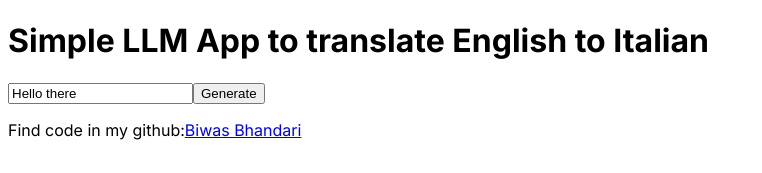
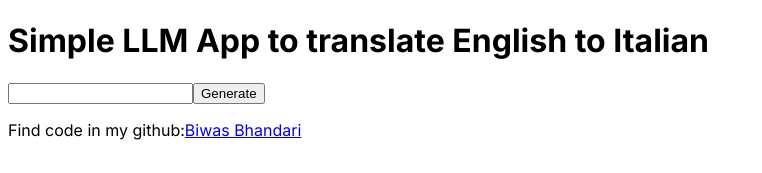
Before and after one commit to biwasbhandari/LLM-applications, a Next.js app: page /basic in a window 1280 px wide. Shown: the top 173 px of the page, without its empty margins (0-762 px from the left). Built offline with nearby package versions, Linux system fonts and the light colour scheme; no server answers.

Commit message:
fix(basic): Added input fields

```diff
--- a/src/app/basic/page.tsx
+++ b/src/app/basic/page.tsx
@@ -4,11 +4,15 @@ import { generateResponse } from "@/utils/basicPrompt";
 
 const Home = () => {
   const [res, setRes] = useState<string | null>(null);
-  const [humanMessage, setHumanMessage] = useState<string>("Hello there");
+  const [humanMessage, setHumanMessage] = useState<string>("");
 
   const displayContent = async () => {
-    const response = await generateResponse(humanMessage);
-    setRes(response);
+    if (!humanMessage) {
+      alert("Input cannot be empty");
+    } else {
+      const response = await generateResponse(humanMessage);
+      setRes(response);
+    }
   };
 
   return (
@@ -18,7 +22,8 @@ const Home = () => {
         type="text"
         value={humanMessage}
         onChange={(e) => setHumanMessage(e.target.value)}
-        placeholder="Type something to translate."
+        // placeholder="Type something to translate."
+        required
       />
       <button onClick={displayContent}>Generate</button>
       {res && (
```
